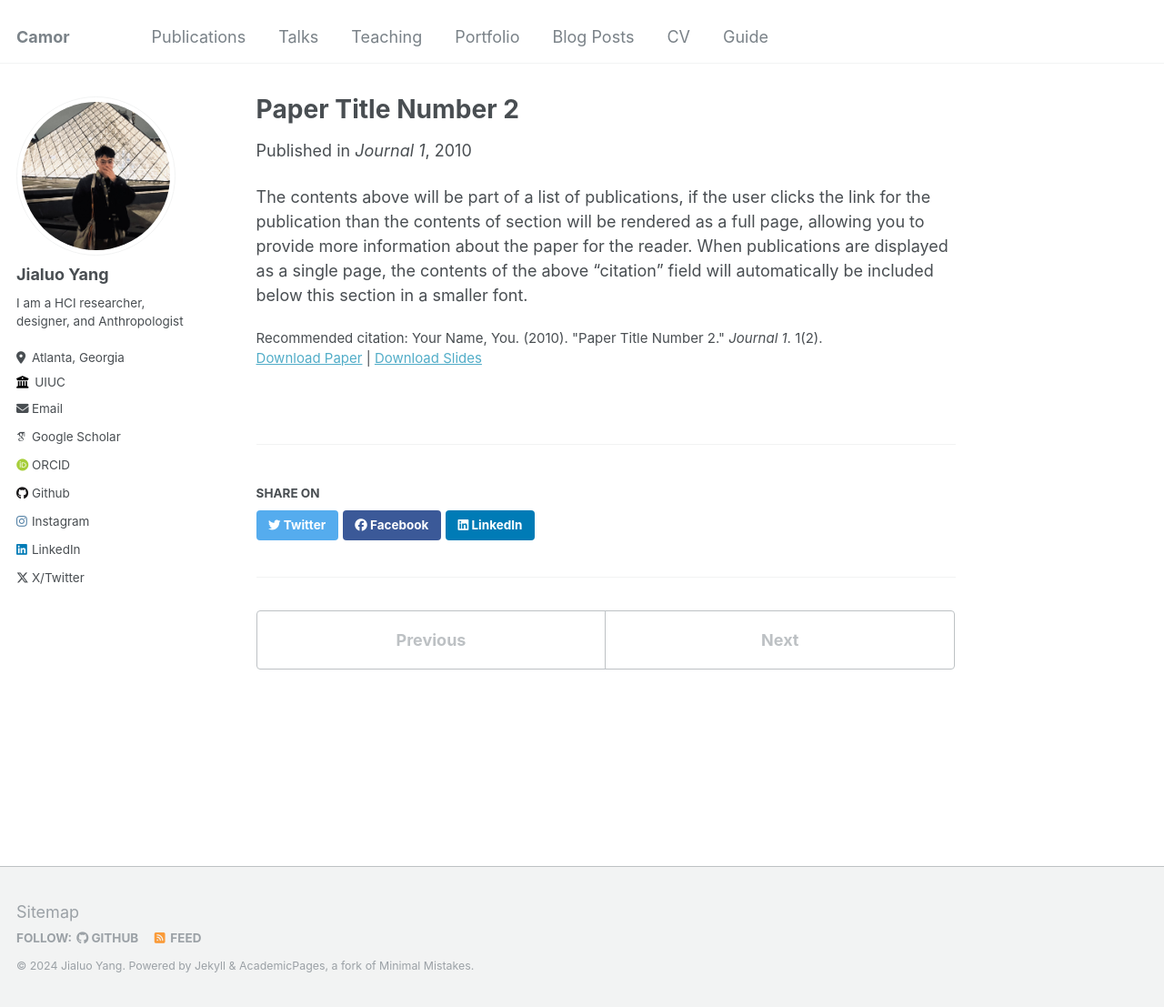
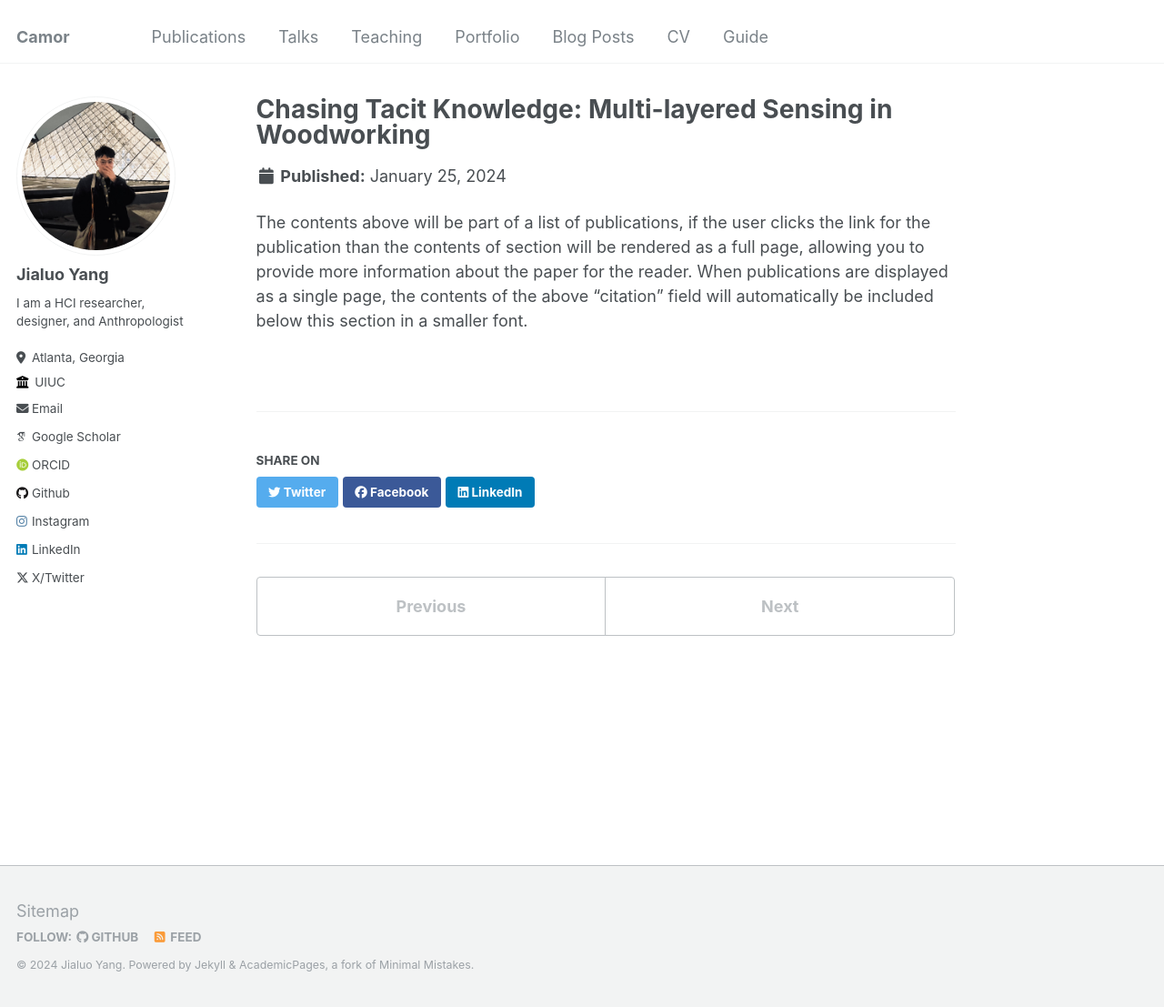
Before and after one commit to CamorYang/camoryang, a Jekyll site: the page built from _publications/2024-01-25-Chasing Tacit Knowledge: Multi-layered Sensing in Woodworking.md, in a window 1280 px wide and 1107 px high. Shown: the whole window at 91% size. Built offline with Jekyll 4.4.1, drawn with Linux system fonts in a browser that asks for light colours; some web fonts are replaced.

Commit message:
update publication

```diff
--- a/_layouts/single.html
+++ b/_layouts/single.html
@@ -47,7 +47,7 @@ layout: default
       <section class="page__content" itemprop="text">
         {{ content }}
 
-        {% if page.citation and page.paperurl and page.slidesurl %}
+        <!-- {% if page.citation and page.paperurl and page.slidesurl %}
           <p style="font-size: smaller">Recommended citation: {{ page.citation }}<br /><a href="{{ page.paperurl }}">Download Paper</a> | <a href="{{ page.slidesurl }}">Download Slides</a></p>
         {% elsif page.citation and page.paperurl %}
           <p style="font-size: smaller">Recommended citation: {{ page.citation }}<br /><a href="{{ page.paperurl }}">Download Paper</a></p>
@@ -57,7 +57,7 @@ layout: default
           <p style="font-size: smaller">Recommended citation: {{ page.citation }}</p>
         {% elsif page.slidesurl %}
           <p style="font-size: smaller"><a href="{{ page.slidesurl }}">Download Slides</a></p>
-        {% endif %}
+        {% endif %} -->
 
         {% if page.link %}<div><a href="{{ page.link }}" class="btn">{{ site.data.ui-text[site.locale].ext_link_label | default: "Direct Link" }}</a></div>{% endif %}
       </section>
--- a/_publications/2010-10-01-paper-title-number-2.md
+++ b/_publications/2024-01-25-Chasing Tacit Knowledge: Multi-layered Sensing in Woodworking.md
@@ -1,13 +1,13 @@
 ---
-title: "Paper Title Number 2"
+title: "Chasing Tacit Knowledge: Multi-layered Sensing in Woodworking"
 collection: publications
-permalink: /publication/2010-10-01-paper-title-number-2
-excerpt: 'This paper is about the number 2. The number 3 is left for future work.'
-date: 2010-10-01
-venue: 'Journal 1'
-slidesurl: 'http://academicpages.github.io/files/slides2.pdf'
-paperurl: 'http://academicpages.github.io/files/paper2.pdf'
-citation: 'Your Name, You. (2010). &quot;Paper Title Number 2.&quot; <i>Journal 1</i>. 1(2).'
+permalink: Knowledge as a key determinant of public support for autonomous vehicles
+excerpt: #
+date: 2024-01-25
+venue: #
+slidesurl: #
+paperurl: 'https://www.nature.com/articles/s41598-024-52103-6.pdf'
+citation: #
 ---
 
 The contents above will be part of a list of publications, if the user clicks the link for the publication than the contents of section will be rendered as a full page, allowing you to provide more information about the paper for the reader. When publications are displayed as a single page, the contents of the above "citation" field will automatically be included below this section in a smaller font.
```
Also changed, not shown: _pages/publications.md (+1 -1 lines), _publications/2022-01-12-Exploring the Influence of Anxiety, Pleasure, and Subjective Knowledge on Public Acceptance of Fully Autonomous Vehicles.md (added, +13 -0 lines), _publications/2022-06-16-The Effects of Subjective Knowledge on the Acceptance of Fully Autonomous Vehicles Depend on Individual Levels of Trust.md (renamed from _publications/2009-10-01-paper-title-number-1.md, +8 -8 lines), _publications/2024-02-11-Chasing Tacit Knowledge: Multi-layered Sensing in Woodworking.md (added, +13 -0 lines), _publications/2024-02-17-paper-title-number-4.md (+2 -2 lines), _publications/Template.md (renamed from _publications/2015-10-01-paper-title-number-3.md, +7 -7 lines).
